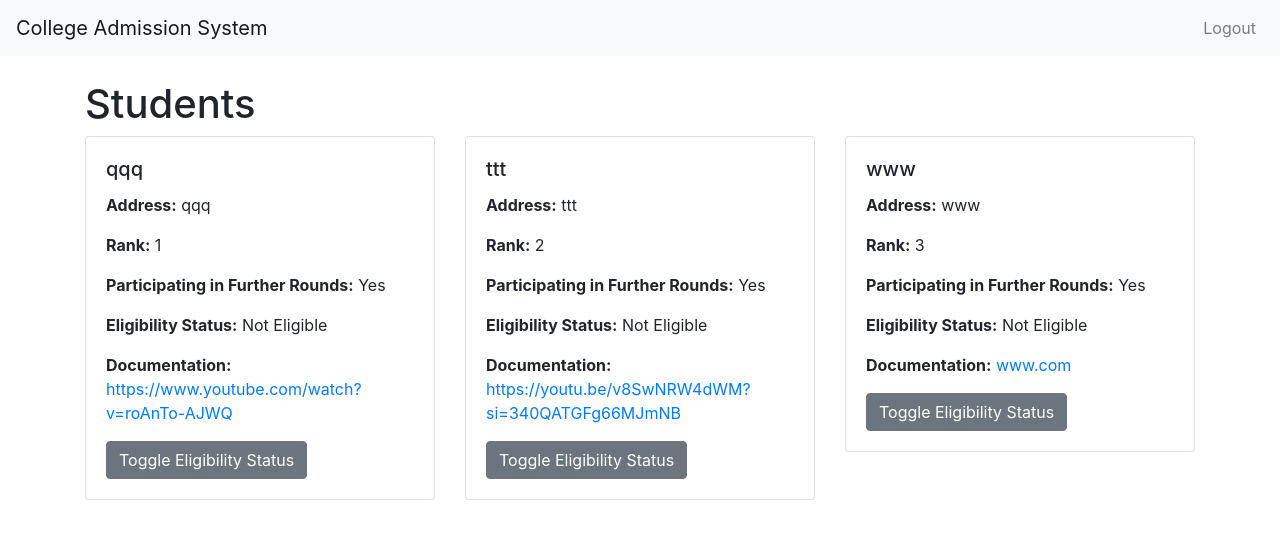
After one commit to carnation-asters/dbms-se_033_054, a Flask app: page /view_students in a window 1280 px wide. The commit adds this page. Shown: the top 539 px of the page. Run offline with Flask 3, Linux system fonts and the light colour scheme; some libraries are stand-ins or nearby versions.

Commit message:
12th nov p2

```diff
--- a/controllers/model.py
+++ b/controllers/model.py
@@ -22,9 +22,6 @@ class College(db.Model):
     name = db.Column(db.String(50), nullable=False)
     experience = db.Column(db.Integer, nullable=False)
     description = db.Column(db.Text)
-    doc_url = db.Column(db.String(200), nullable=True)
-    is_approved = db.Column(db.Boolean, default=False)
-    is_complete = db.Column(db.Boolean, default=False)
 
 # Student model
 class Student(db.Model):
@@ -32,6 +29,7 @@ class Student(db.Model):
     id = db.Column(db.Integer, db.ForeignKey('users.id'),primary_key=True)
     name = db.Column(db.String(50), nullable=False)
     address = db.Column(db.String(200), nullable=True)
+    doc_url = db.Column(db.String(200), nullable=True)
     eligibility_status = db.Column(db.Boolean, default=False)  # New field
     rank= db.Column(db.Integer,nullable=False)
     seat_preferences = db.relationship('SeatPreference', back_populates='student')  # Relationship with SeatPreference
--- a/controllers/routes.py
+++ b/controllers/routes.py
@@ -57,11 +57,12 @@ def register_student():
         name = request.form.get('name')
         address = request.form.get('address')
         rank=request.form.get('rank')
+        doc_url=request.form.get('docurl')
         role = 'STUDENT'
 
         # Debugging output
         print(f"Request method: {request.method}")
-        print(f"Creating user with Username: {username}, Email: {email}, Password: {password}, Role: {role},Rank: {rank}")
+        print(f"Creating user with Username: {username}, Email: {email}, Password: {password}, Role: {role},Rank: {rank},Doc_url:{doc_url}")
         print(f"Form data: {request.form}")
 
         # Validate inputs
@@ -88,7 +89,7 @@ def register_student():
             return redirect(url_for('main.register_student'))
 
         # Create a customer entry
-        student = Student(id=new_user.id, name=name, address=address,rank=rank)
+        student = Student(id=new_user.id, name=name, address=address,rank=rank,doc_url=doc_url)
         db.session.add(student)
 
         try:
@@ -115,7 +116,6 @@ def register_college():
         name = request.form.get('name')
         experience = request.form.get('experience')
         desc = request.form.get('desc')
-        doc_url = request.form.get('doc_url')
         role = 'COLLEGE'
 
         # Validate inputs
@@ -136,7 +136,7 @@ def register_college():
 
         # Create a service college entry
         college = College(id=new_user.id, name=name,
-                                           experience=experience, doc_url=doc_url, description=desc)
+                                           experience=experience, description=desc)
         db.session.add(college)
         db.session.commit()
 
@@ -165,7 +165,7 @@ def admin_dashboard():
                            latest_round=latest_round)
 
 
-
+#add round
 @main.route('/admin/add_round', methods=['POST'])
 def add_round():
     start_date = datetime.now()
@@ -186,7 +186,7 @@ def add_round():
 
     return redirect(url_for('main.admin_dashboard'))
 
-
+#end round
 @main.route('/admin/end_round/<int:round_id>', methods=['POST'])
 def end_round(round_id):
     try:
@@ -215,6 +215,31 @@ def end_round(round_id):
 
     return redirect(url_for('main.admin_dashboard'))
 
+#view student
+@main.route('/view_students')
+def view_students():
+    # Query all students from the database, excluding passwords
+    students = Student.query.all()
+
+    return render_template('view_students.html', students=students)
+
+#change eligiblity status
+@main.route('/toggle_eligibility/<int:student_id>', methods=['POST'])
+def toggle_eligibility(student_id):
+    # Fetch the student by ID
+    student = Student.query.get_or_404(student_id)
+
+    try:
+        # Toggle the eligibility status
+        student.eligibility_status = not student.eligibility_status
+        db.session.commit()
+        flash("Eligibility status updated successfully.", "success")
+    except Exception as e:
+        db.session.rollback()
+        flash(f"An error occurred while updating the eligibility status: {str(e)}", "danger")
+
+    # Redirect back to the view students page
+    return redirect(url_for('main.view_students'))
 
 @main.route('/unblock_user', methods=['POST'])
 def unblock_user():
@@ -242,8 +267,11 @@ def college_dashboard():
     print(college)
     majors = Major.query.filter_by(college_id=current_user_id).all()
     print(majors)
+    # Check if the rounds table is empty
+    is_rounds_empty = not db.session.query(Round).first()  # Returns True if empty
 
-    return render_template('college_dashboard.html', users=user1,college=college, majors=majors)  # Pass the full user object to the template
+    return render_template('college_dashboard.html', users=user1,college=college, majors=majors,is_rounds_empty=is_rounds_empty)  # Pass the full user object to the template
+
 
 #add major
 @main.route('/add_major', methods=['GET', 'POST'])
@@ -279,6 +307,61 @@ def add_major():
     # If the request is a GET, render the add major page
     college = College.query.get(current_user_id)  # Get the current college object
     return render_template('add_major.html', college=college)  # Pass the college object to the template
+
+#deletre major
+@main.route('/delete_major/<int:major_id>', methods=['POST'])
+def delete_major(major_id):
+    # Check if the rounds table is empty
+    is_rounds_empty = not db.session.query(Round).first()
+
+    if not is_rounds_empty:
+        flash("Cannot delete majors while there are active counseling rounds.", "danger")
+        return redirect(url_for('main.college_dashboard'))
+
+    # Find the major by ID
+    major = Major.query.get_or_404(major_id)
+
+    try:
+        # Delete the major from the database
+        db.session.delete(major)
+        db.session.commit()
+        flash("Major deleted successfully.", "success")
+    except Exception as e:
+        db.session.rollback()
+        flash(f"An error occurred while deleting the major: {str(e)}", "danger")
+
+    # Redirect to the college dashboard
+    return redirect(url_for('main.college_dashboard'))
+
+#edit major
+@main.route('/edit_major/<int:major_id>', methods=['GET', 'POST'])
+def edit_major(major_id):
+    # Check if the rounds table is empty
+    is_rounds_empty = not db.session.query(Round).first()
+
+    if not is_rounds_empty:
+        flash("Cannot edit majors while there are active counseling rounds.", "danger")
+        return redirect(url_for('main.college_dashboard'))
+
+    # Retrieve the major by ID
+    major = Major.query.get_or_404(major_id)
+
+    if request.method == 'POST':
+        # Update the major details
+        major.name = request.form['name']
+        major.seat_count = request.form['seat_count']
+
+        try:
+            db.session.commit()
+            flash("Major updated successfully.", "success")
+            return redirect(url_for('main.college_dashboard'))
+        except Exception as e:
+            db.session.rollback()
+            flash(f"An error occurred while updating the major: {str(e)}", "danger")
+            return redirect(url_for('main.edit_major', major_id=major_id))
+
+    # Render the edit form with current major details (for GET requests)
+    return render_template('edit_major.html', major=major)
 
 
 @main.route('/student/dashboard', methods=['GET', 'POST'])
@@ -345,8 +428,10 @@ def student_dashboard():
 
 @main.route('/view_colleges', methods=['GET'])
 def view_colleges():
+    user=session['user_id']
+    cur=User.query.filter_by(id=user).first()
     colleges = College.query.options(db.joinedload(College.majors)).all()  # Fetch all colleges with their majors
-    return render_template('view_colleges.html', colleges=colleges)
+    return render_template('view_colleges.html', colleges=colleges, user=cur)
 
 
 # Helper function to handle seat allocation logic
--- a/templates/admin_dashboard.html
+++ b/templates/admin_dashboard.html
@@ -28,5 +28,8 @@
     {% if latest_round and not active_round %}
         <p>Last Round Ended on: {{ latest_round.end_date }}</p>
     {% endif %}
+     <!-- Button to view students -->
+     <a href="{{ url_for('main.view_students') }}" class="btn btn-primary mt-3">View Students</a>
+     <a href="{{ url_for('main.view_colleges') }}" class="btn btn-primary mt-3">Look at All Colleges</a>
 
 {% endblock %}
--- a/templates/register_college.html
+++ b/templates/register_college.html
@@ -40,10 +40,6 @@
         <input type="text" id="address" name="address" required>
         <br>
 
-        <label for="doc_url">Doc_url:</label>
-        <input type="text" id="doc_url" name="doc_url" required>
-        <br>
-
         <label for="desc">Desc:</label>
         <input type="text" id="desc" name="desc" required>
         <br>
--- a/templates/register_student.html
+++ b/templates/register_student.html
@@ -37,6 +37,10 @@
         <input type="number" id="rank" name="rank" required>
         <br>
 
+        <label for="docurl">Document url:</label>
+        <input type="text" id="docurl" name="docurl" required>
+        <br>
+
         <input type="submit" value="Register">
     </form>
     <p>Already have an account? <a href="{{ url_for('main.login') }}">Login here</a></p>
--- a/templates/view_colleges.html
+++ b/templates/view_colleges.html
@@ -4,7 +4,11 @@
 {% block content %}
 <div class="container mt-4">
     <!-- Back to Dashboard Button -->
+     {%if user.role=='STUDENT' %}
     <a href="{{ url_for('main.student_dashboard') }}" class="btn btn-secondary mb-3">Back to Dashboard</a>
+    {%elif user.role=='ADMIN'%}
+    <a href="{{ url_for('main.admin_dashboard') }}" class="btn btn-secondary mb-3">Back to Dashboard</a>
+    {%endif%}
 
     <h2>All Colleges and Majors</h2>
 
--- /dev/null
+++ b/templates/view_students.html
@@ -0,0 +1,28 @@
+{% extends "base.html" %}
+{% block title %}View Students{% endblock %}
+
+{% block content %}
+    <h1 class="mt-4">Students</h1>
+    <div class="row">
+        {% for student in students %}
+            <div class="col-md-4">
+                <div class="card mb-4">
+                    <div class="card-body">
+                        <h5 class="card-title">{{ student.name }}</h5>
+                        <p><strong>Address:</strong> {{ student.address }}</p>
+                        <p><strong>Rank:</strong> {{ student.rank }}</p>
+                        <p><strong>Participating in Further Rounds:</strong> {{ 'Yes' if student.round_furthering else 'No' }}</p>
+                        <p><strong>Eligibility Status:</strong> {{ 'Eligible' if student.eligibility_status else 'Not Eligible' }}</p>
+                        <p><strong>Documentation:</strong> <a href="{{ student.doc_url }}" target="_blank">{{ student.doc_url }}</a></p>
+                        <!-- Form to toggle eligibility status -->
+                        <form action="{{ url_for('main.toggle_eligibility', student_id=student.id) }}" method="post">
+                            <button type="submit" class="btn btn-secondary">
+                                Toggle Eligibility Status
+                            </button>
+                        </form>
+                    </div>
+                </div>
+            </div>
+        {% endfor %}
+    </div>
+{% endblock %}
```
Also changed, not shown: templates/college_dashboard.html (+13 -1 lines), templates/edit_major.html (added, +21 -0 lines), instance/household_services_2519.db.
